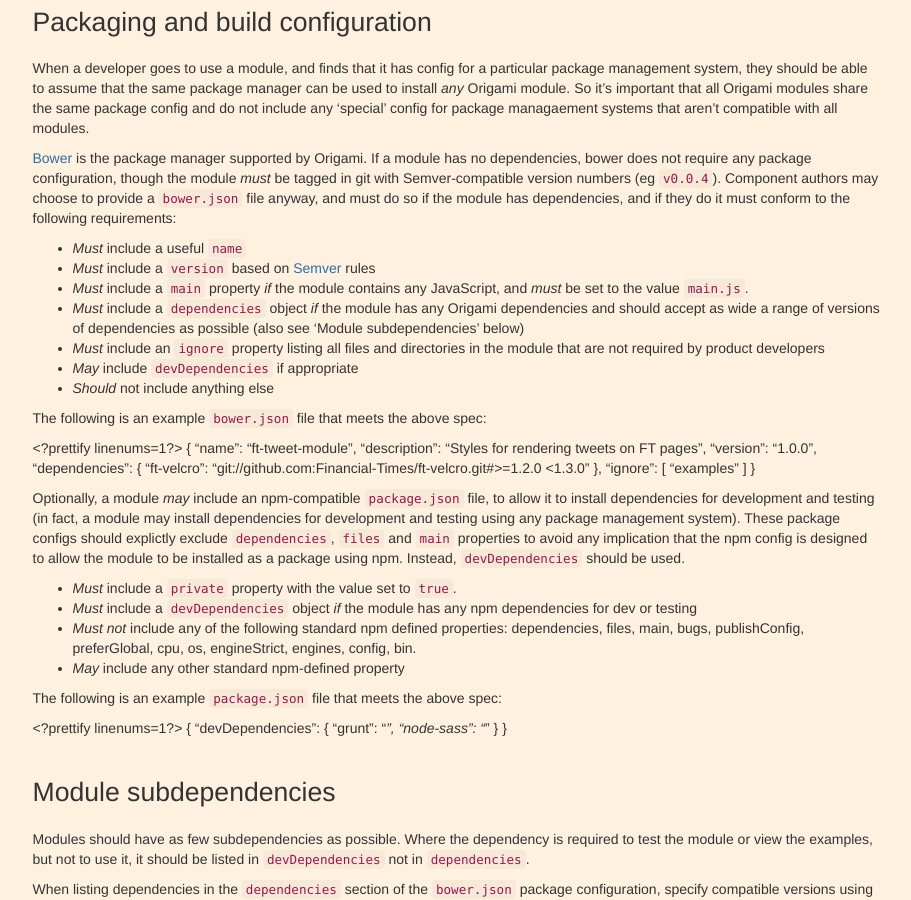
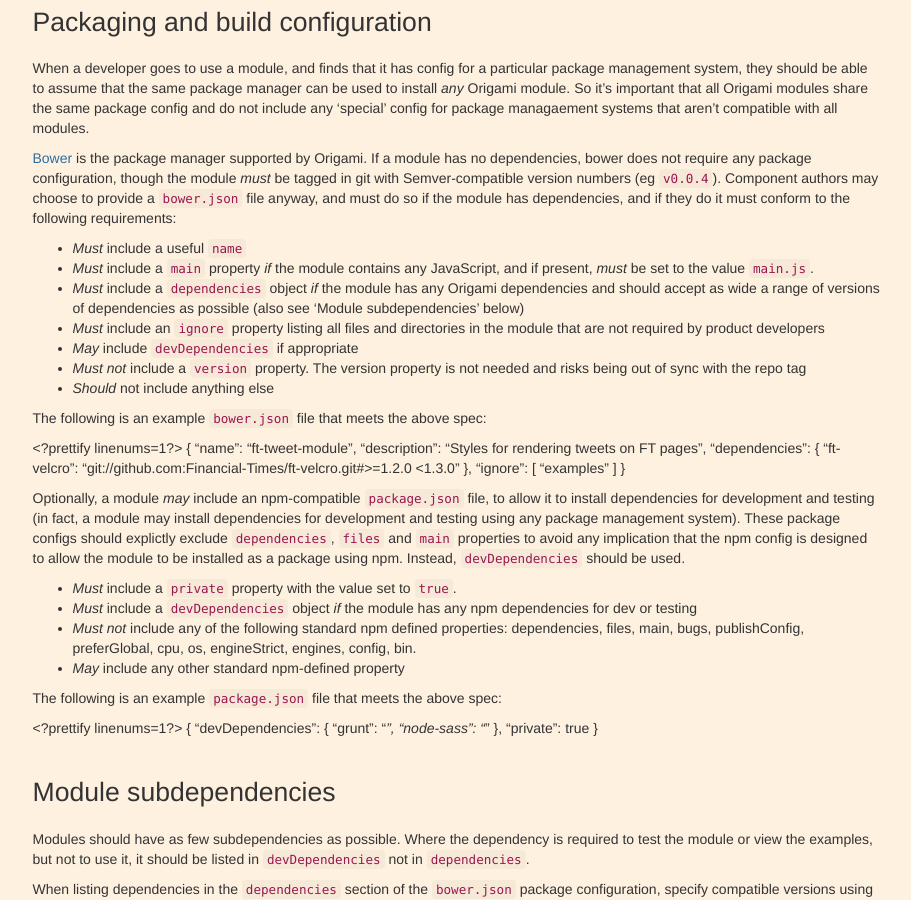
Before and after one commit to Financial-Times/ft-origami, a Jekyll site: the page built from docs/component-types/modules.md, in a window 1280 px wide and 900 px high, scrolled down 1763 px. Shown: the whole window, without its empty margins (330-1241 px from the left). Built offline with Jekyll 4.4.1, drawn with Linux system fonts in a browser that asks for light colours; nearby versions of some CDN libraries.

Commit message:
Remove version property from package config

```diff
--- a/docs/component-types/modules.md
+++ b/docs/component-types/modules.md
@@ -75,11 +75,11 @@ When a developer goes to use a module, and finds that it has config for a partic
 [Bower](http://bower.io/) is the package manager supported by Origami.  If a module has no dependencies, bower does not require any package configuration, though the module *must* be tagged in git with Semver-compatible version numbers (eg `v0.0.4`).  Component authors may choose to provide a `bower.json` file anyway, and must do so if the module has dependencies, and if they do it must conform to the following requirements:
 
 * *Must* include a useful `name`
-* *Must* include a `version` based on [Semver][3] rules
-* *Must* include a `main` property *if* the module contains any JavaScript, and *must* be set to the value `main.js`.
+* *Must* include a `main` property *if* the module contains any JavaScript, and if present, *must* be set to the value `main.js`.
 * *Must* include a `dependencies` object *if* the module has any Origami dependencies and should accept as wide a range of versions of dependencies as possible (also see 'Module subdependencies' below)
 * *Must* include an `ignore` property listing all files and directories in the module that are not required by product developers
 * *May* include `devDependencies` if appropriate
+* *Must not* include a `version` property.  The version property is not needed and risks being out of sync with the repo tag
 * *Should* not include anything else
 
 The following is an example `bower.json` file that meets the above spec:
@@ -88,7 +88,6 @@ The following is an example `bower.json` file that meets the above spec:
 	{
 	  "name": "ft-tweet-module",
 	  "description": "Styles for rendering tweets on FT pages",
-	  "version": "1.0.0",
 	  "dependencies": {
 	    "ft-velcro": "git://github.com:Financial-Times/ft-velcro.git#>=1.2.0 <1.3.0"
 	  },
@@ -111,7 +110,8 @@ The following is an example `package.json` file that meets the above spec:
 	  "devDependencies": {
 	    "grunt": "*",
 	    "node-sass": "*"
-	  }
+	  },
+	  "private": true
 	}
 
 
```
